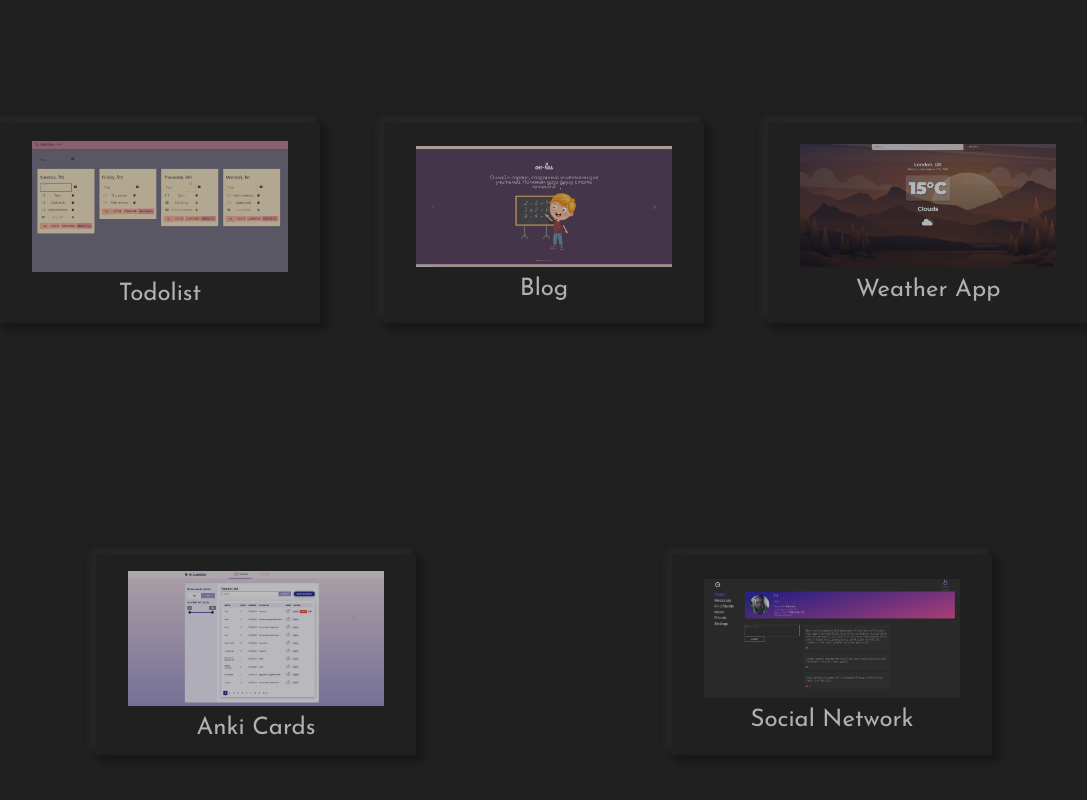
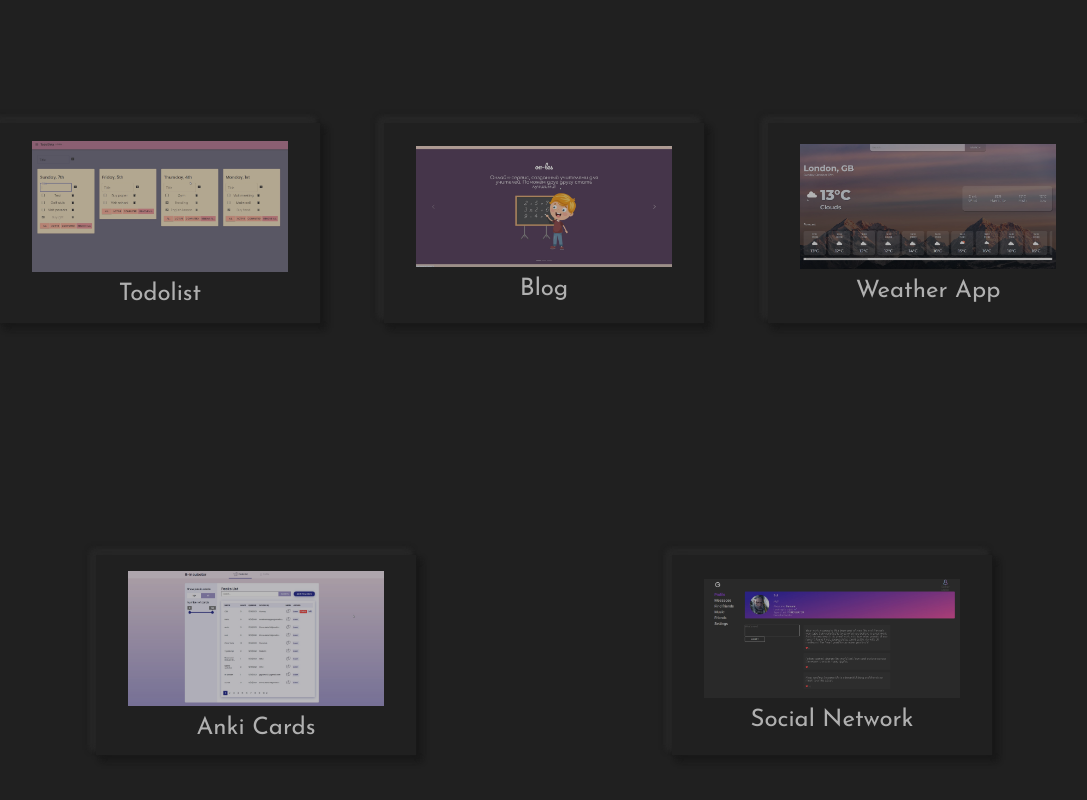
Before and after one commit to Humai88/portfolio, a React (Create React App) app: page / in a window 1280 px wide. Shown: the part 2424-3224 px from the top of the page, without its empty margins (96-1183 px from the left). Built offline with nearby package versions, Linux system fonts and the light colour scheme.

Commit message:
Change weather project picture

```diff
--- a/src/components/works/WorksSection.tsx
+++ b/src/components/works/WorksSection.tsx
@@ -4,7 +4,7 @@ import styles from "./WorksSection.module.scss";
 import todo from "./../../assets/img/2021-09-03 18_52_24-Todolist.jpg";
 import blog from "./../../assets/img/2021-09-15 11_25_49-on-les.jpg";
 import social from "./../../assets/img/2021-09-03 23_48_32-Grem.jpg";
-import weather from "./../../assets/img/2021-09-21 20_42_14-React App.jpg";
+import weather from "./../../assets/img/2021-10-17 19_04_17-React App.jpg";
 import anki from "./../../assets/img/2021-10-06 21_25_48-React App.jpg";
 import { Fade } from "react-awesome-reveal";
 
@@ -31,7 +31,7 @@ export const WorksSection = () => {
           />
           <Work
             title="Weather App"
-            text="A site that shows current weather conditions. I built it using React, TypeScript, REST Api (fetching, displaying and posting data) and Axios."
+            text="A site that shows current weather conditions and 5-day weather forecast. I built it using React, TypeScript, REST Api (fetching, displaying and posting data) and Axios."
             imgSrc={weather}
             ghLink="https://github.com/Humai88/weather-app"
             webLink="https://humai88.github.io/weather-app/"
```
Also changed, not shown: src/assets/img/2021-09-21 20_42_14-React App.jpg (deleted), src/assets/img/2021-10-17 19_04_17-React App.jpg (added).
